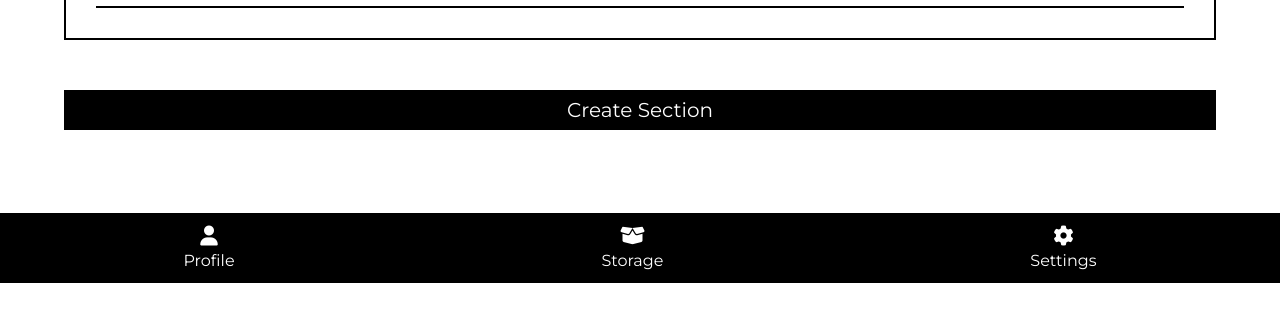
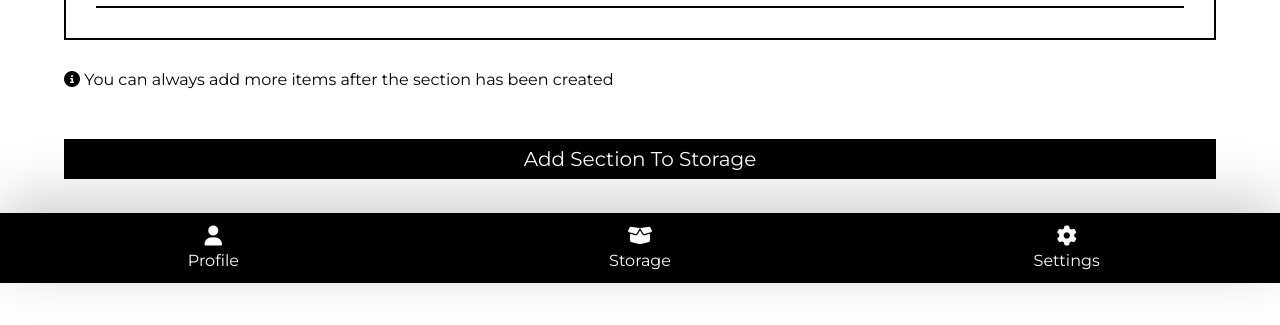
Before and after one commit to ChristofferRodGreffel/StoreIt, a React (Vite) app: page /add in a window 1280 px wide. Shown: the part 517-842 px from the top of the page. Before the commit the page ends 800 px from the top, so only its background shows below. Built offline with nearby package versions, Linux system fonts and the light colour scheme; no server answers; sample sign-in values are in the browser's storage.

Commit message:
updated styling and more

```diff
--- a/src/App.css
+++ b/src/App.css
@@ -9,21 +9,30 @@
 
 body {
   font-family: "Montserrat", sans-serif;
-  margin-bottom: 100px;
+  margin-bottom: 150px;
+}
+/* Remove scrollbar */
+body::-webkit-scrollbar {
+  display: none;
 }
 
 /* Nav */
 nav {
+  box-shadow: 1px -15px 59px -2px rgba(0, 0, 0, 0.21);
+  -webkit-box-shadow: 1px -15px 59px -2px rgba(0, 0, 0, 0.21);
+  -moz-box-shadow: 1px -15px 59px -2px rgba(0, 0, 0, 0.21);
   width: 100%;
   position: fixed;
   bottom: 0;
   display: flex;
-  background-color: black;
+  /* background-color: black; */
   color: white;
   align-items: center;
   justify-content: space-around;
 }
 nav a {
+  width: 100%;
+  background-color: black;
   text-decoration: none;
   color: white;
   padding: 13px;
@@ -35,6 +44,11 @@ nav a {
 }
 nav a i {
   font-size: 15pt;
+}
+
+.active {
+  background-color: white;
+  color: black;
 }
 
 /* Sign Up */
@@ -90,7 +104,7 @@ hr {
   border: 0.5px solid rgb(0, 0, 0);
 }
 
-/* Startpage */
+/* Add section */
 .create-new-section {
   width: 90%;
   margin: auto;
@@ -118,6 +132,18 @@ hr {
 .create-new-section div input::placeholder {
   color: rgba(0, 0, 0, 0.452);
 }
+
+.add-section-btn {
+  border: none;
+  font-family: inherit;
+  font-weight: 800;
+  font-size: 15pt;
+  color: white;
+  padding: 10px;
+  background-color: black;
+  margin-bottom: 50px;
+}
+
 .fa-circle-question {
   color: black;
   position: relative;
@@ -157,7 +183,7 @@ hr {
   font-family: inherit;
   border: none;
   background-color: rgb(255, 255, 255);
-  border: 2px solid black;
+  border: 2px solid rgb(197, 1, 27);
   padding: 5px;
   color: black;
   margin-left: 10px;
--- a/src/components/Button.jsx
+++ b/src/components/Button.jsx
@@ -2,7 +2,7 @@ import React from "react";
 
 export const Button = (props) => {
   return (
-    <button type={props.type} className="btnComponent">
+    <button type={props.type} className="btnComponent" onClick={props.function}>
       {props.content}
     </button>
   );
--- a/src/components/Nav.jsx
+++ b/src/components/Nav.jsx
@@ -1,21 +1,21 @@
 import React from "react";
-import { Link } from "react-router-dom";
+import { NavLink } from "react-router-dom";
 
 export const Nav = () => {
   return (
     <nav>
-      <Link to="/profile">
+      <NavLink to="/profile" activeclassname="active">
         <i className="fa-solid fa-user"></i>
         <p>Profile</p>
-      </Link>
-      <Link to="/storage">
+      </NavLink>
+      <NavLink to="/storage" activeclassname="active">
         <i className="fa-solid fa-box-open"></i>
         <p>Storage</p>
-      </Link>
-      <Link to="/settings">
+      </NavLink>
+      <NavLink to="/settings" activeclassname="active">
         <i className="fa-solid fa-gear"></i>
         <p>Settings</p>
-      </Link>
+      </NavLink>
     </nav>
   );
 };
--- a/src/components/auth/SignUp.jsx
+++ b/src/components/auth/SignUp.jsx
@@ -27,12 +27,13 @@ const SingUp = () => {
   return (
     <div className="sign-in-container">
       <form onSubmit={signUp}>
-        <h1>Let's get started!</h1>
+        <h1>Let's get you started!</h1>
         <input type="text" placeholder="Enter your email" value={email} onChange={(e) => setEmail(e.target.value)} required />
         <input type="password" placeholder="Enter your password" value={password} onChange={(e) => setPassword(e.target.value)} required />
+        <p>(Password needs to be at least 7 characters)</p>
         <Button content="Sign Up" type="submit" />
         <p>
-          Already have an account? <Link to="/signin">Sign In</Link>
+          Already have an account? <Link to="/signin">Log in</Link>
         </p>
       </form>
     </div>
--- a/src/components/auth/SingIn.jsx
+++ b/src/components/auth/SingIn.jsx
@@ -15,10 +15,7 @@ const SingIn = () => {
     const unsubscribe = onAuthStateChanged(auth, (user) => {
       if (user) {
         // User is signed in, redirect to the startpage
-        navigate("/startpage");
-      } else {
-        // User is not signed in or authentication state not yet determined
-        // You can add additional logic here if needed
+        navigate("/storage");
       }
     });
 
--- a/src/components/pages/AddSection.jsx
+++ b/src/components/pages/AddSection.jsx
@@ -1,12 +1,11 @@
-import React, { useEffect, useState } from "react";
-import { getDatabase, ref, push, set, onValue } from "firebase/database";
-import { getAuth, onAuthStateChanged } from "firebase/auth";
+import React, { useState } from "react";
+import { getDatabase, ref, push, set } from "firebase/database";
+import { getAuth } from "firebase/auth";
 import { useNavigate } from "react-router-dom";
 import { Button } from "../Button";
 import { v4 as uuidv4 } from "uuid";
 
 export const AddSection = () => {
-  // const [sections, setSections] = useState([]);
   const [sectionName, setSectionName] = useState("");
   const [content, setContent] = useState("");
   const [contentList, setContentList] = useState([]);
@@ -17,7 +16,7 @@ export const AddSection = () => {
   const saveSection = (e) => {
     e.preventDefault();
     createNewSection(sectionName, content);
-    setHasSections(true);
+    navigate("/storage");
   };
 
   const createNewSection = () => {
@@ -63,7 +62,7 @@ export const AddSection = () => {
           </label>
           <div className="addItem">
             <input type="text" name="sectionName" placeholder="What is in this section?" value={content} onChange={(e) => setContent(e.target.value)} />
-            <button onClick={handleAdd} className="addBtn">
+            <button type="button" onClick={handleAdd} className="addBtn">
               Add item
             </button>
           </div>
@@ -89,7 +88,10 @@ export const AddSection = () => {
           </div>
           <hr />
         </div>
-        <Button content="Create Section" />
+        <p>
+          <i className="fa-solid fa-circle-info"></i> You can always add more items after the section has been created
+        </p>
+        <Button content="Add Section To Storage" />
       </form>
     </div>
   );
--- a/src/components/pages/Settings.jsx
+++ b/src/components/pages/Settings.jsx
@@ -1,5 +1,5 @@
 import React from "react";
 
 export const Settings = () => {
-  return <div>Settings</div>;
+  return <h1>Not much to see here.. YET!</h1>;
 };
--- a/src/components/pages/StoredItems.jsx
+++ b/src/components/pages/StoredItems.jsx
@@ -2,10 +2,12 @@ import { getAuth, onAuthStateChanged } from "firebase/auth";
 import { getDatabase, onValue, ref } from "firebase/database";
 import React, { useEffect, useState } from "react";
 import { Button } from "../Button";
+import { useNavigate } from "react-router-dom";
 
 export const StoredItems = () => {
   const [sections, setSections] = useState([]);
   const db = getDatabase();
+  const navigate = useNavigate();
 
   useEffect(() => {
     const auth = getAuth();
@@ -20,6 +22,7 @@ export const StoredItems = () => {
           setSections(sectionsArray);
         } else {
           setSections([]); // Set to an empty array if there are no sections
+          navigate("/add");
         }
       });
     };
@@ -38,10 +41,19 @@ export const StoredItems = () => {
     };
   }, [db]);
 
+  const handleClick = () => {
+    navigate("/add");
+  };
+
+  const handleDelete = () => {};
+
   return (
     <div className="user-sections">
       <h1>Storage Overview</h1>
-      <form>
+      <button onClick={handleClick} className="add-section-btn">
+        Add section <i className="fa-solid fa-plus"></i>
+      </button>
+      {/* <form>
         <input type="text" placeholder="Search for item" />
         <input type="submit" value="Search" />
       </form>
@@ -53,7 +65,7 @@ export const StoredItems = () => {
           <option value="">Section 4</option>
           <option value="">Section 5</option>
         </select>
-      </form>
+      </form> */}
       <div className="all-sections">
         {sections.map((section, key) => (
           <div key={key} className="section">
@@ -69,7 +81,7 @@ export const StoredItems = () => {
               <button className="section-btn">
                 Edit <i className="fa-solid fa-pen-to-square"></i>
               </button>
-              <button className="section-btn delete">
+              <button className="section-btn delete" onClick={handleDelete}>
                 Delete <i className="fa-solid fa-trash-can"></i>
               </button>
             </div>
```
